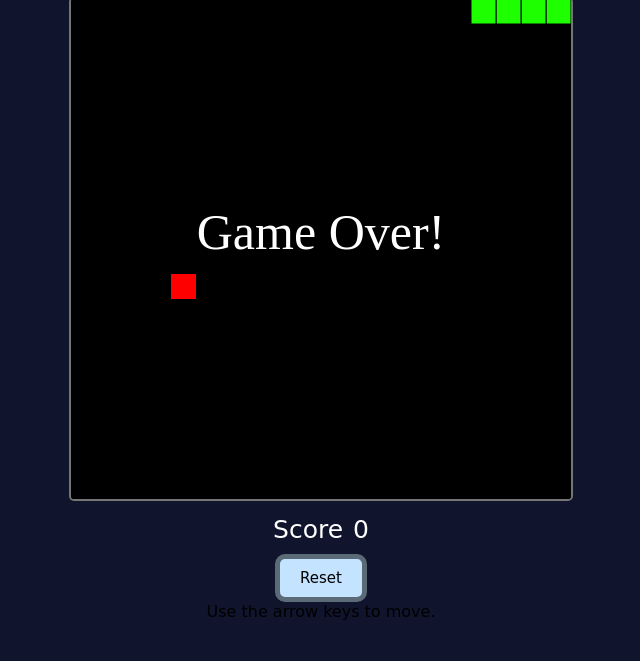
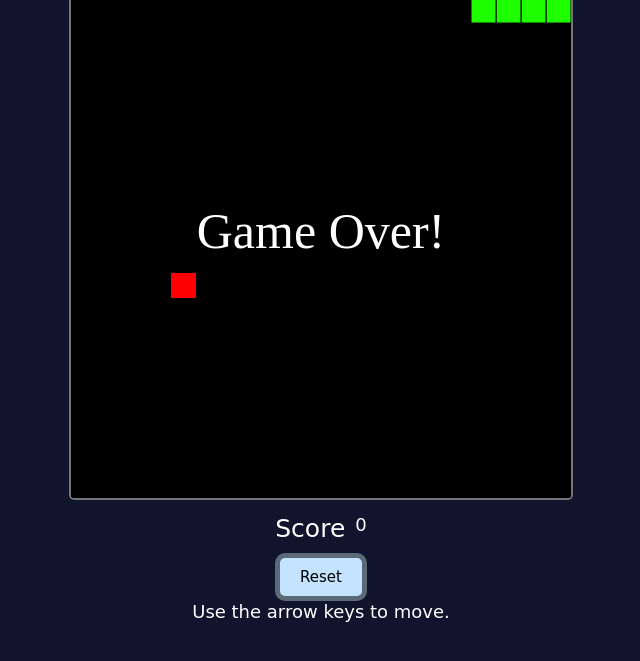
Before and after one commit to BrandonTraviss/Snake, a plain HTML site: page index.html in a window 1280 px wide. Shown: the part 115-776 px from the top of the page, without its empty margins (319-959 px from the left). Drawn offline with Linux system fonts and the light colour scheme.

Commit message:
Update style.css

```diff
--- a/style.css
+++ b/style.css
@@ -2,6 +2,10 @@
     padding: 0;
     margin: 0;
     caret-color: transparent;
+}
+p {
+    color: white;
+    font-size: 18px;
 }
 body {
     font-family: "Permanent Marker", cursive;
```
